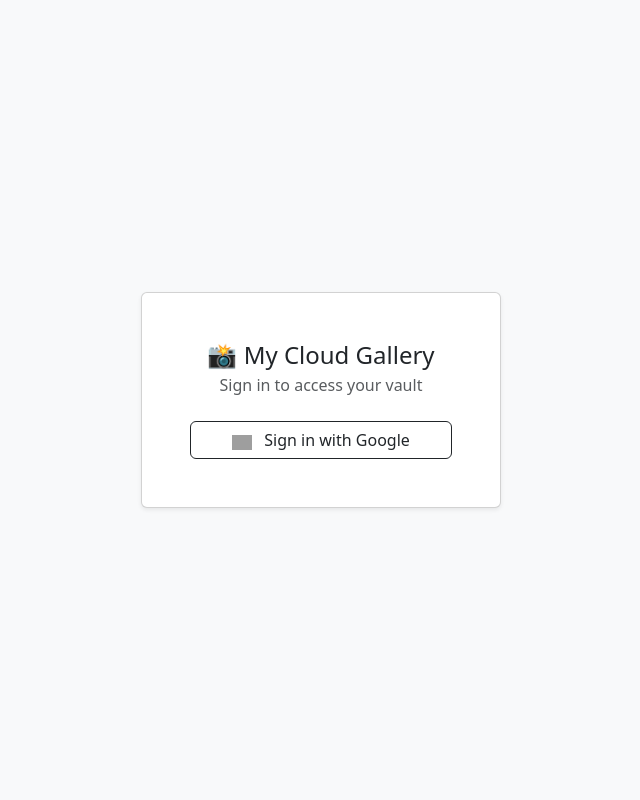
After one commit to rajamanikandan-r/BackupMyMedia, a Flask app: page /login in a window 1280 px wide. The commit adds this page. Shown: the whole page, without its empty margins (319-959 px from the left). Run offline with Flask 3, Linux system fonts and the light colour scheme; some libraries are stand-ins or nearby versions; grey boxes are pictures that could not be loaded.

Commit message:
Add Google OAuth2 authentication for home page access control

```diff
--- a/main.py
+++ b/main.py
@@ -1,21 +1,76 @@
 import io
 import os
-from flask import Flask, render_template, request, redirect, url_for
+from functools import wraps
+from flask import Flask, render_template, request, redirect, url_for, session
+from authlib.integrations.flask_client import OAuth
+from dotenv import load_dotenv
 from google.cloud import storage, firestore
 from PIL import Image
 from PIL.ExifTags import TAGS
 
+load_dotenv()
+
 app = Flask(__name__)
+app.secret_key = os.environ.get("SECRET_KEY", "dev-secret-change-me")
 
 # --- CONFIGURATION ---
 BUCKET_NAME = "lb40-bucket"
 PROJECT_ID = "life-begins-at-40"
 KEY_PATH = os.environ.get("KEY_PATH", "life-begins-at-40-a0cf724dc4fe.json")
 
+ALLOWED_EMAILS = {
+    "rmnforever@gmail.com",
+    "sumitradevi@gmail.com",
+    "sumitradevi.usa@gmail.com",
+}
+
+oauth = OAuth(app)
+oauth.register(
+    name="google",
+    client_id=os.environ.get("GOOGLE_CLIENT_ID"),
+    client_secret=os.environ.get("GOOGLE_CLIENT_SECRET"),
+    server_metadata_url="https://accounts.google.com/.well-known/openid-configuration",
+    client_kwargs={"scope": "openid email"},
+)
+
 storage_client = storage.Client.from_service_account_json(KEY_PATH)
 db = firestore.Client.from_service_account_json(
     KEY_PATH, project=PROJECT_ID, database="media-metadata"
 )
+
+def login_required(f):
+    @wraps(f)
+    def decorated(*args, **kwargs):
+        if not session.get("user"):
+            return redirect(url_for("login"))
+        return f(*args, **kwargs)
+    return decorated
+
+@app.route("/login")
+def login():
+    if session.get("user"):
+        return redirect(url_for("index"))
+    return render_template("login.html")
+
+@app.route("/login/google")
+def login_google():
+    redirect_uri = url_for("auth_callback", _external=True)
+    return oauth.google.authorize_redirect(redirect_uri)
+
+@app.route("/auth/callback")
+def auth_callback():
+    token = oauth.google.authorize_access_token()
+    user_info = token.get("userinfo")
+    email = user_info.get("email", "").lower()
+    if email not in ALLOWED_EMAILS:
+        return render_template("login.html", error="Access denied. Your account is not authorised.")
+    session["user"] = email
+    return redirect(url_for("index"))
+
+@app.route("/logout")
+def logout():
+    session.clear()
+    return redirect(url_for("login"))
 
 def get_exif_data(file_stream):
     try:
@@ -40,6 +95,7 @@
     return thumb_io
 
 @app.route("/")
+@login_required
 def index():
     try:
         docs = db.collection("images").stream()
@@ -70,12 +126,14 @@
         return f"Error: {e}", 500
 
 @app.route("/photo/<filename>/tags", methods=["POST"])
+@login_required
 def update_tags(filename):
     tags = [t.strip().lower() for t in request.form.get("tags", "").split(",") if t.strip()]
     db.collection("images").document(filename).update({"tags": tags})
     return redirect(url_for("index"))
 
 @app.route("/upload", methods=["POST"])
+@login_required
 def upload():
     files = request.files.getlist("photos")
     tags = [t.strip().lower() for t in request.form.get("tags", "").split(",") if t.strip()]
@@ -111,6 +169,7 @@
     return redirect(url_for("index"))
 
 @app.route("/photos/tags/bulk", methods=["POST"])
+@login_required
 def bulk_tag():
     filenames = request.form.getlist("filenames")
     tag = request.form.get("tag", "").strip().lower()
--- a/requirements.txt
+++ b/requirements.txt
@@ -3,3 +3,7 @@
 google-cloud-firestore==2.14.0
 gunicorn==21.2.0
 Pillow==10.1.0
+authlib==1.3.1
+flask-session==0.6.0
+requests==2.31.0
+python-dotenv==1.0.1
--- a/templates/gallery.html
+++ b/templates/gallery.html
@@ -15,6 +15,7 @@
     <nav class="navbar navbar-dark bg-dark mb-4">
         <div class="container">
             <span class="navbar-brand">📸 My Cloud Gallery</span>
+            <a href="/logout" class="btn btn-outline-light btn-sm">Logout</a>
         </div>
     </nav>
 
--- /dev/null
+++ b/templates/login.html
@@ -0,0 +1,22 @@
+<!DOCTYPE html>
+<html lang="en">
+<head>
+    <meta charset="UTF-8">
+    <meta name="viewport" content="width=device-width, initial-scale=1.0">
+    <title>Login – Cloud Image Vault</title>
+    <link href="https://cdn.jsdelivr.net/npm/bootstrap@5.3.0/dist/css/bootstrap.min.css" rel="stylesheet">
+</head>
+<body class="bg-light d-flex align-items-center justify-content-center" style="min-height:100vh;">
+    <div class="card shadow-sm p-5 text-center" style="max-width:360px;width:100%;">
+        <h4 class="mb-1">📸 My Cloud Gallery</h4>
+        <p class="text-muted mb-4">Sign in to access your vault</p>
+        {% if error %}
+        <div class="alert alert-danger py-2">{{ error }}</div>
+        {% endif %}
+        <a href="/login/google" class="btn btn-outline-dark w-100">
+            <img src="https://www.svgrepo.com/show/475656/google-color.svg" width="20" class="me-2" alt="Google">
+            Sign in with Google
+        </a>
+    </div>
+</body>
+</html>
```
Also changed, not shown: readme.md, 1 other file.
